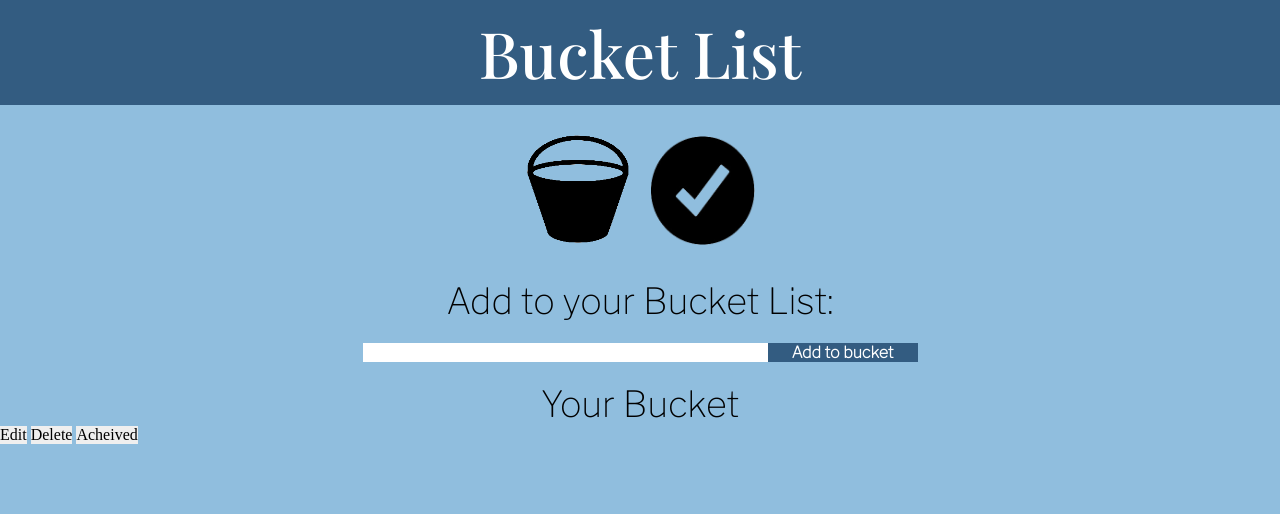
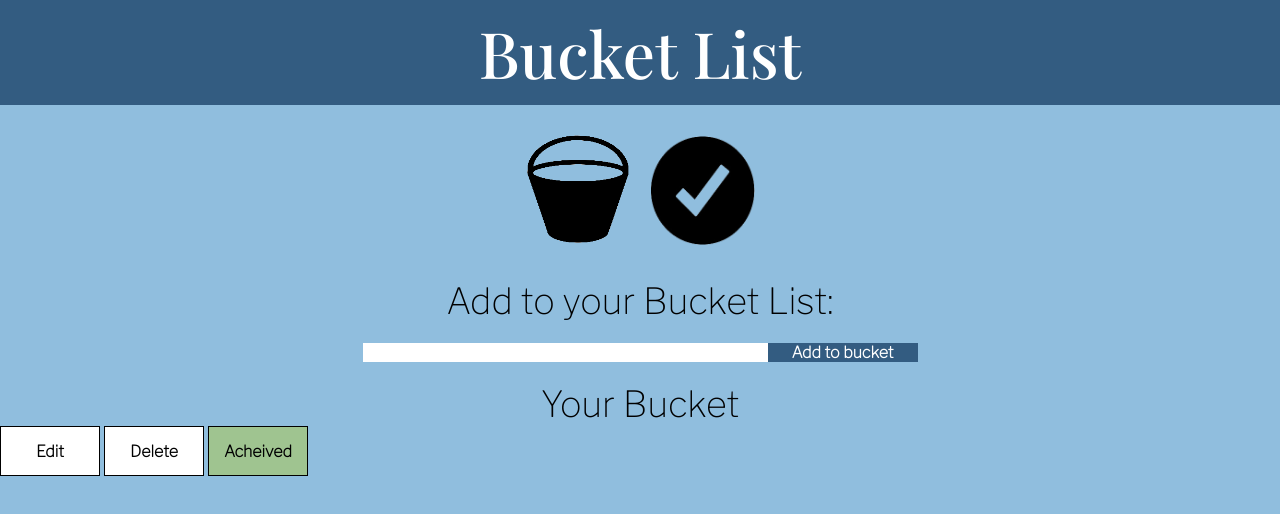
Before and after one commit to ACring17/Bucket-List-Capstone-DM, a website: page public/index.html in a window 1280 px wide. Drawn offline with nearby package versions, Linux system fonts and the light colour scheme.

Commit message:
Adding some buttons for each list. Adding some styling to them so they look the way I want them to.

```diff
--- a/public/index.js
+++ b/public/index.js
@@ -3,6 +3,8 @@ const addBucket = document.getElementById("#addBucket")
 // Code to display lists
 
 // Code to hide buttons until list items are added
+
+// code to have the buttons appear for each list item
 
 // code to move list items from bucket list to achieved list
 
--- a/public/styles.css
+++ b/public/styles.css
@@ -101,3 +101,26 @@ form {
 #submitBtn:hover {
     background-color: black;
 }
+
+button {
+    width: 100px;
+    height: 50px;
+    font-family: 'Libre Franklin', sans-serif;
+    font-weight: 700;
+    border: solid 1px black;
+    background-color: white;
+}
+
+#acheived {
+    background-color: #9fc490;
+    border: solid 1px black;
+}
+
+button:hover {
+    background-color: black;
+    color: white;
+}
+
+#acheived:hover {
+    background-color: #1b512d;
+}
```
